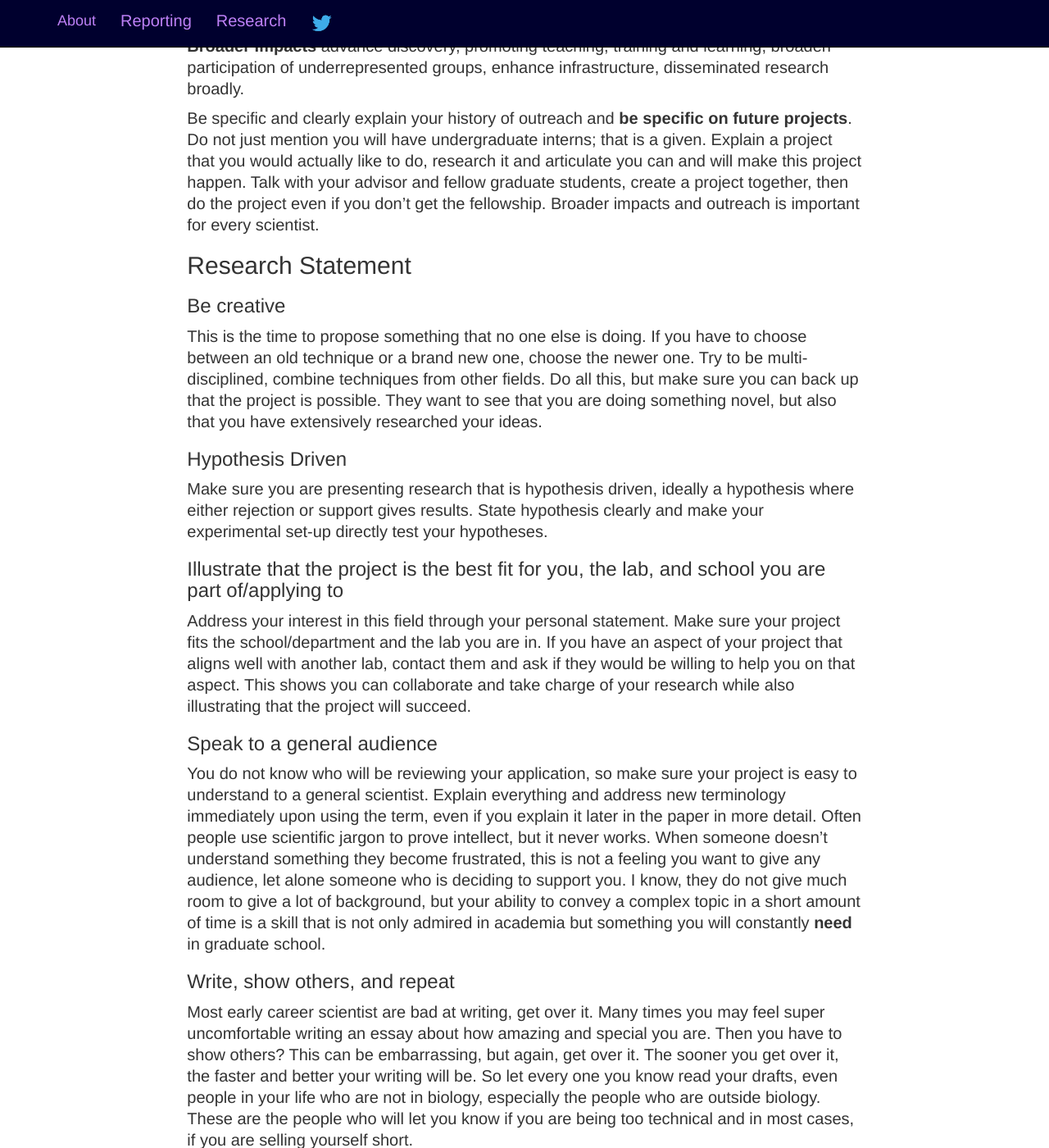
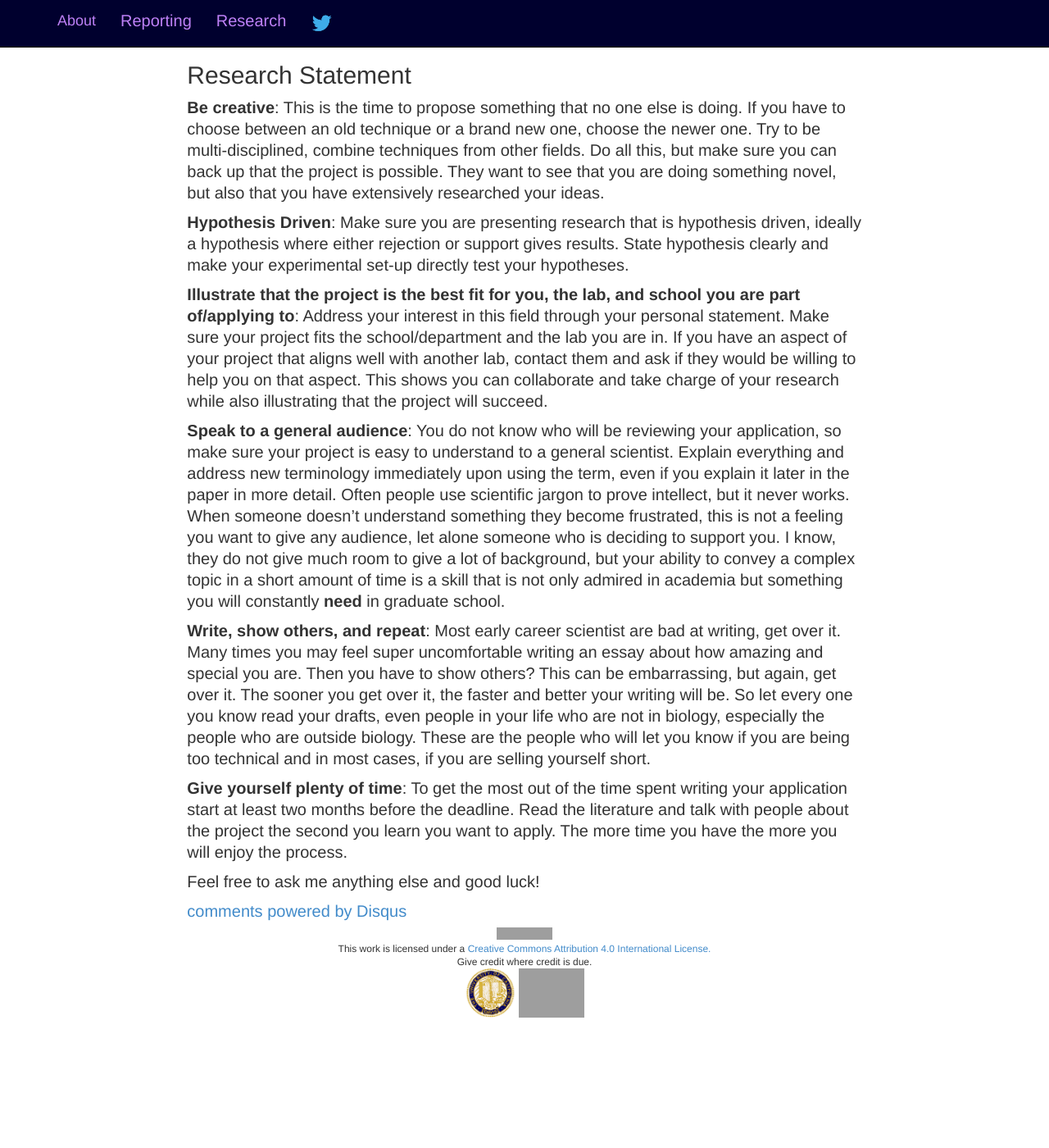
Before and after one commit to iamciera/creports, a Jekyll site: the page built from _posts/2013-10-15-NSF.md, in a window 1280 px wide and 1400 px high, scrolled down 2427 px. Shown: the whole window at 82% size. Built offline with Jekyll 4.4.1, drawn with Linux system fonts in a browser that asks for light colours; nearby versions of some CDN libraries; Markdown is read by kramdown in place of the engine named in the settings; comment, search, counter and statistics services are not loaded; after the commit the page ends 3668 px from its top, so only the background shows below that; some of the changed text lies outside the part shown; grey boxes are pictures that could not be loaded.

Commit message:
updated formatting on NSF entry

```diff
--- a/_posts/2013-10-15-NSF.md
+++ b/_posts/2013-10-15-NSF.md
@@ -22,13 +18,11 @@ Lastly, writing about science is fun.  If you are writing for the pre-doctoral f
 
 So whether you win or lose, you gain skills that you will need later. The only way to truly lose is by not applying at all.
 
-### Keep your reviewer in mind
+## Keep your reviewer in mind
 
 You have to realize that each reviewers is reading around 30 of these packets, that is around 150 pages of essays.  Yours might be the 27th and by that point may be sick of reading them.  Always have this in the back of your mind.  You need to stand out in that group.  Talk with others in your field, what is their story? Find what separates you from everyone else and really emphasize these differences.
 
-### Tell a story, avoid listing
-
-You want your essays to be enjoyable to read.  Structure you essay like a story.  Add themes, maintain a writing style, describe your settings, and develop characters, especially the protagonist of this story - you.  Try to explain your motivations clearly and make them root for you. **Make them like you**.
+**Tell a story, avoid listing**: You want your essays to be enjoyable to read.  Structure you essay like a story.  Add themes, maintain a writing style, describe your settings, and develop characters, especially the protagonist of this story - you.  Try to explain your motivations clearly and make them root for you. **Make them like you**.
 
 There are two main ways in which you can do this:
 
@@ -36,13 +30,9 @@ There are two main ways in which you can do this:
 
 2.	Don't put anyone down.  I have read many essays which put down their school or a mentor who let them down, trying to highlight how they overcame obstacles, but it can easily make them seem whiny or ungrateful.
 
-### Don't be repetitive
+**Don't be repetitive**: You have two essays, that is it. You want every sentence to count.  Do not mention the same program where you mentored inner city high school youth in both essays. Mentioning the same thing twice will not give you bonus points. Instead opt to explain something really well once and use the rest of the room for something else.
 
-You have two essays, that is it. You want every sentence to count.  Do not mention the same program where you mentored inner city high school youth in both essays. Mentioning the same thing twice will not give you bonus points. Instead opt to explain something really well once and use the rest of the room for something else.
-
-### Use Key words, make it easy to score you
-
-Each reviewer reads your essay then they are asked to score you on only two criteria; Broader Impacts and Intellectual Merit.  You want them to be able to briefly scan throughout the document for proof of this.  Bold important words to grab them, especially with broader impacts, which sometimes can be hard to convey.  Make sure you read and re-read what the definition of broader impacts really means to fully understand what they are looking for.
+**Use Key words, make it easy to score you**: Each reviewer reads your essay then they are asked to score you on only two criteria; Broader Impacts and Intellectual Merit.  You want them to be able to briefly scan throughout the document for proof of this.  Bold important words to grab them, especially with broader impacts, which sometimes can be hard to convey.  Make sure you read and re-read what the definition of broader impacts really means to fully understand what they are looking for.
 
 For 2015 these are some key words that stood out to me:
 
@@ -52,28 +42,16 @@ Be specific and clearly explain your history of outreach and **be specific on fu
 
 ## Research Statement
 
-### Be creative
+**Be creative**: This is the time to propose something that no one else is doing.  If you have to choose between an old technique or a brand new one, choose the newer one.  Try to be multi-disciplined, combine techniques from other fields.  Do all this, but make sure you can back up that the project is possible.  They want to see that you are doing something novel, but also that you have extensively researched your ideas.
 
-This is the time to propose something that no one else is doing.  If you have to choose between an old technique or a brand new one, choose the newer one.  Try to be multi-disciplined, combine techniques from other fields.  Do all this, but make sure you can back up that the project is possible.  They want to see that you are doing something novel, but also that you have extensively researched your ideas.
+**Hypothesis Driven**: Make sure you are presenting research that is hypothesis driven, ideally a hypothesis where either rejection or support gives results.  State hypothesis clearly and make your experimental set-up directly test your hypotheses.
 
-### Hypothesis Driven
+**Illustrate that the project is the best fit for you, the lab, and school you are part of/applying to**: Address your interest in this field through your personal statement.  Make sure your project fits the school/department and the lab you are in.  If you have an aspect of your project that aligns well with another lab, contact them and ask if they would be willing to help you on that aspect.  This shows you can collaborate and take charge of your research while also illustrating that the project will succeed.
 
-Make sure you are presenting research that is hypothesis driven, ideally a hypothesis where either rejection or support gives results.  State hypothesis clearly and make your experimental set-up directly test your hypotheses.
+**Speak to a general audience**: You do not know who will be reviewing your application, so make sure your project is easy to understand to a general scientist. Explain everything and address new terminology immediately upon using the term, even if you explain it later in the paper in more detail.  Often people use scientific jargon to prove intellect, but it never works.  When someone doesn't understand something they become frustrated, this is not a feeling you want to give any audience, let alone someone who is deciding to support you.  I know, they do not give much room to give a lot of background, but your ability to convey a complex topic in a short amount of time is a skill that is not only admired in academia but something you will constantly **need** in graduate school.
 
-### Illustrate that the project is the best fit for you, the lab, and school you are part of/applying to
+**Write, show others, and repeat**: Most early career scientist are bad at writing, get over it. Many times you may feel super uncomfortable writing an essay about how amazing and special you are. Then you have to show others?  This can be embarrassing, but again, get over it. The sooner you get over it, the faster and better your writing will be.  So let every one you know read your drafts, even people in your life who are not in biology, especially the people who are outside biology.  These are the people who will let you know if you are being too technical and in most cases, if you are selling yourself short.
 
-Address your interest in this field through your personal statement.  Make sure your project fits the school/department and the lab you are in.  If you have an aspect of your project that aligns well with another lab, contact them and ask if they would be willing to help you on that aspect.  This shows you can collaborate and take charge of your research while also illustrating that the project will succeed.
-
-### Speak to a general audience
-
-You do not know who will be reviewing your application, so make sure your project is easy to understand to a general scientist. Explain everything and address new terminology immediately upon using the term, even if you explain it later in the paper in more detail.  Often people use scientific jargon to prove intellect, but it never works.  When someone doesn't understand something they become frustrated, this is not a feeling you want to give any audience, let alone someone who is deciding to support you.  I know, they do not give much room to give a lot of background, but your ability to convey a complex topic in a short amount of time is a skill that is not only admired in academia but something you will constantly **need** in graduate school.
-
-### Write, show others, and repeat
-
-Most early career scientist are bad at writing, get over it. Many times you may feel super uncomfortable writing an essay about how amazing and special you are. Then you have to show others?  This can be embarrassing, but again, get over it. The sooner you get over it, the faster and better your writing will be.  So let every one you know read your drafts, even people in your life who are not in biology, especially the people who are outside biology.  These are the people who will let you know if you are being too technical and in most cases, if you are selling yourself short.
-
-##G ive yourself plenty of time
-
-To get the most out of the time spent writing your application start at least two months before the deadline.  Read the literature and talk with people about the project the second you learn you want to apply.  The more time you have the more you will enjoy the process.
+**Give yourself plenty of time**: To get the most out of the time spent writing your application start at least two months before the deadline.  Read the literature and talk with people about the project the second you learn you want to apply.  The more time you have the more you will enjoy the process.
 
 Feel free to ask me anything else and good luck!
```
Also changed, not shown: other parts of _posts/2013-10-15-NSF.md (+3 -7 lines).
